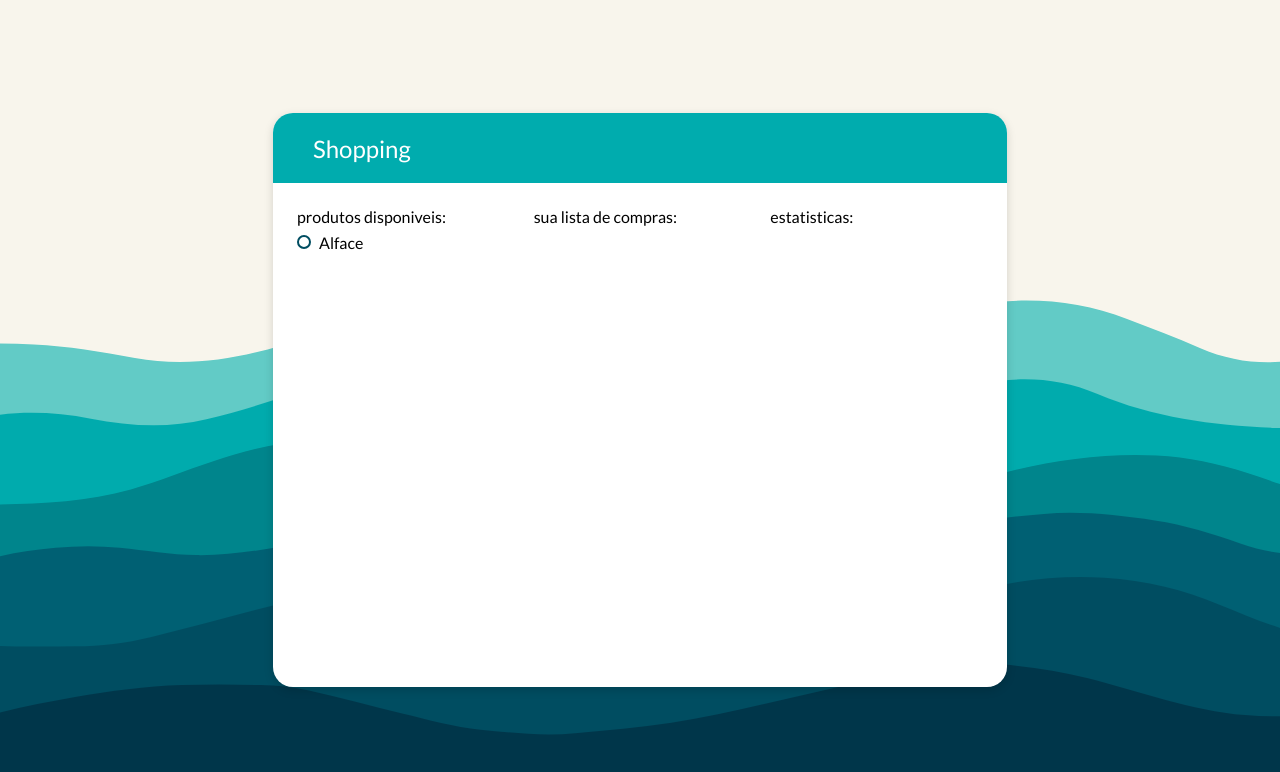
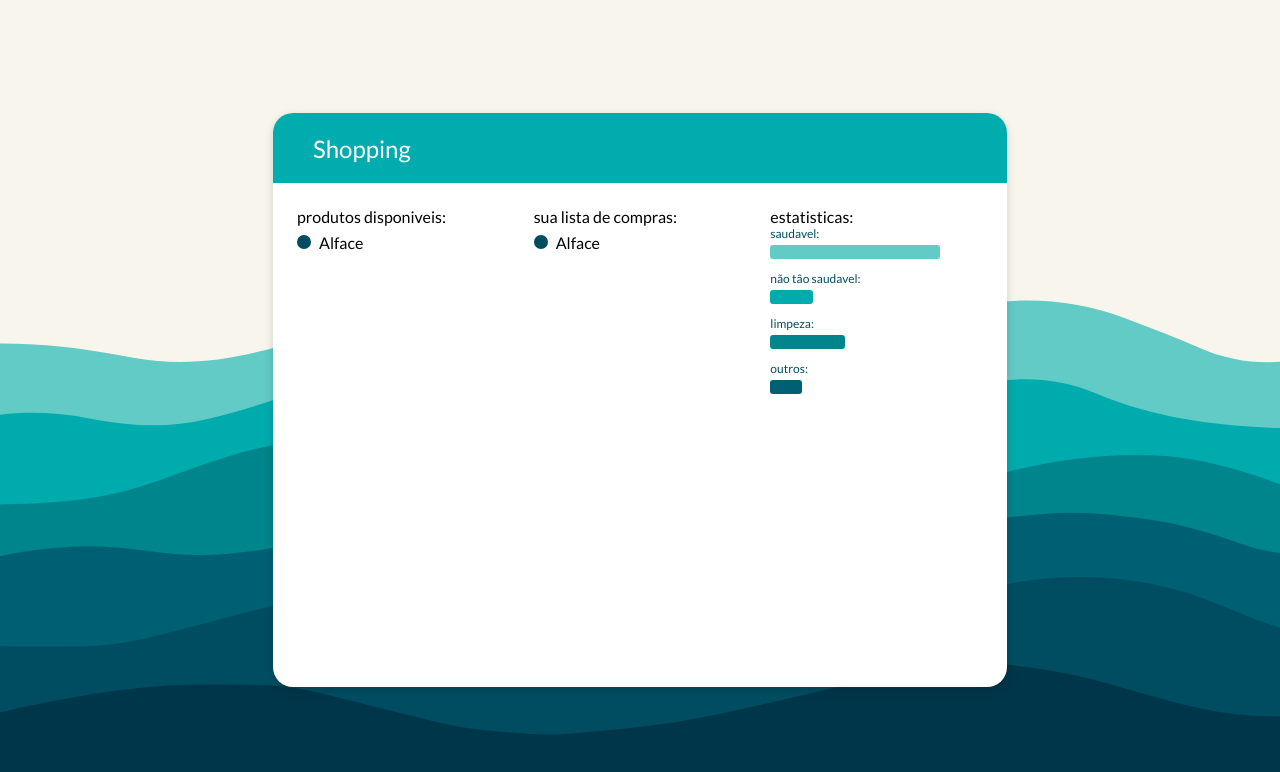
Before and after one commit to LucasVSDev/shopping, a React (Create React App) app: page / in a window 1280 px wide. Shown: the top 772 px of the page. Built offline with nearby package versions, Linux system fonts and the light colour scheme.

Commit message:
add line chart progress bar

```diff
--- a/src/components/App/App.jsx
+++ b/src/components/App/App.jsx
@@ -1,11 +1,14 @@
-import React, { useState } from 'react'
-import Checkbox from '../../shared/Checkbox/checkbox'
+import React, { useState, useEffect } from 'react'
+import LineChart from '../../shared/LineChart/lineChart'
 import AppContainer from '../AppContainer/AppContainer'
 import AppHeader from '../AppHeader/AppHeader'
-import { Container, Wrapper } from './App.styles'
+import Checkbox from '../../shared/Checkbox/checkbox'
+import { Wrapper, Container } from './App.styles'
 
 function App() {
-  const [lettuce, setLettuce] = useState('')
+  const colors = ['#62CBC6', '#00ABAD', '#00858C', '#006073', '#004D61']
+
+  const [lettuce, setLettuce] = useState(true)
 
 
   return <Wrapper>
@@ -23,9 +26,20 @@ function App() {
         </div>}
         middle={<div>
           sua lista de compras:
+
+          <Checkbox
+            value={lettuce}
+            title="Alface"
+            onClick={() => setLettuce(!lettuce)}
+          />
         </div>}
         right={<div>
           estatisticas:
+
+          <LineChart color={colors[0]} title="saudavel" percentage={80} />
+          <LineChart color={colors[1]} title="não tâo saudavel" percentage={20} />
+          <LineChart color={colors[2]} title="limpeza" percentage={35} />
+          <LineChart color={colors[3]} title="outros" percentage={15} />
         </div>}
       />
     </Container>
--- /dev/null
+++ b/src/shared/LineChart/lineChart.jsx
@@ -0,0 +1,17 @@
+import React from 'react'
+import { Wrapper, ProgressBar } from './lineChart.styles'
+
+
+function LineChart({ title, percentage, color }) {
+  return <Wrapper>
+    <span>
+      {title}:
+    </span>
+    <ProgressBar
+      color={color}
+      percentage={percentage}
+    />
+  </Wrapper>
+}
+
+export default LineChart
--- /dev/null
+++ b/src/shared/LineChart/lineChart.styles.js
@@ -0,0 +1,23 @@
+import styled from 'styled-components'
+
+export const Wrapper = styled.div`
+  display: flex;
+  flex-direction: column;
+
+  margin-bottom: 12px;
+
+  span{
+    font-size: 12px;
+    color: #004D61;
+    margin-bottom: 4px;
+  }
+`
+
+export const ProgressBar = styled.div`
+  height: 14px;
+  border-radius: 3px;
+  background-color: ${props => props.color ? props.color : '#004D61'};
+  width: ${props => props.percentage ? props.percentage : 0}%;
+
+  transition: .5s ease;
+`
```
